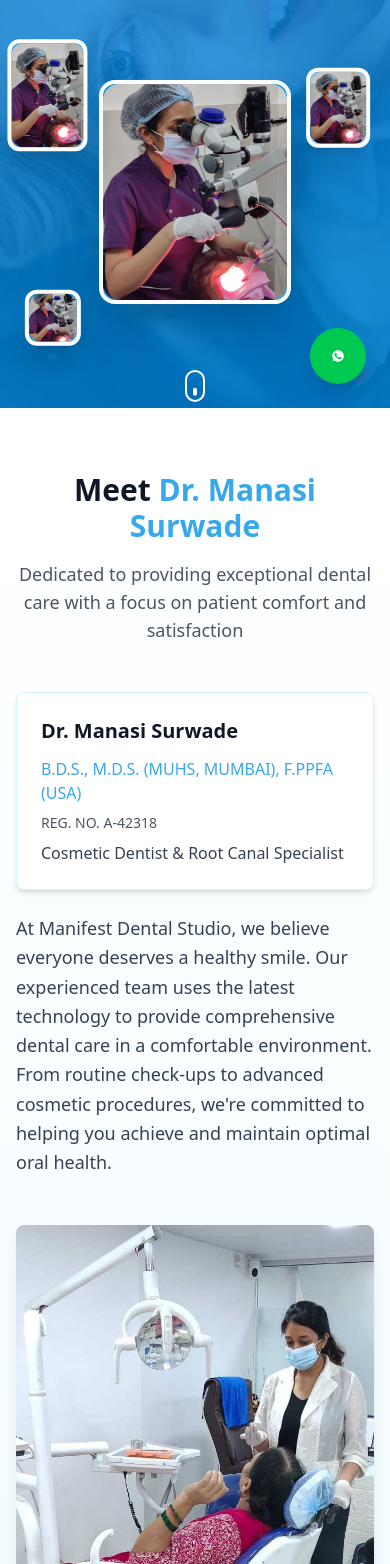
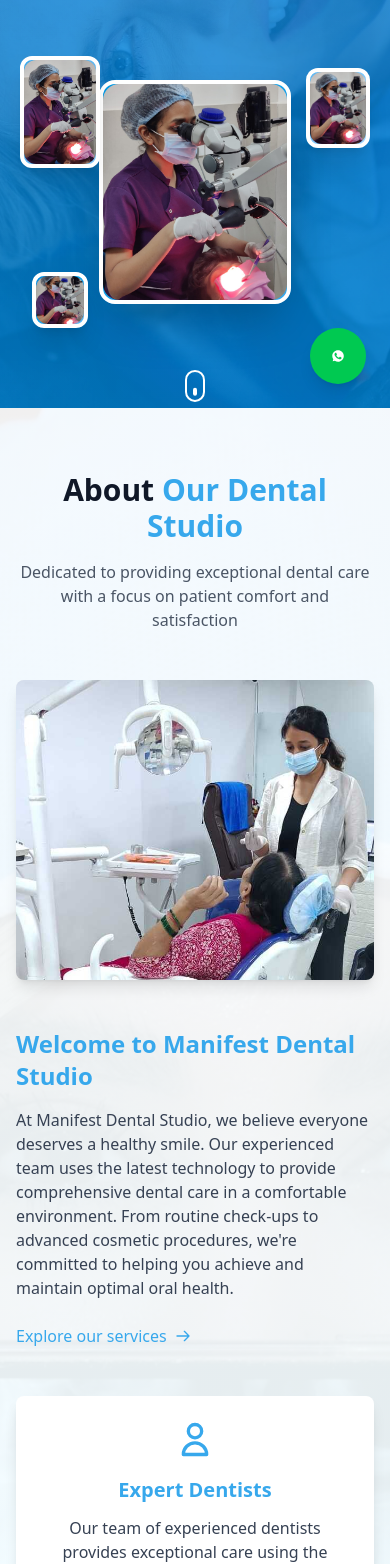
Before and after one commit to AmitDobal/dental-webapp, a React (Vite) app: page / in a window 390 px wide. Shown: the part 436-2000 px from the top of the page. Built offline with nearby package versions, Linux system fonts and the light colour scheme.

Commit message:
Refactor About and Hero components for improved responsiveness and accessibility; enhance animations, adjust layout for better visual consistency, and implement mobile detection for dynamic rendering. Update Header styles for better user interaction and visual feedback on mobile menu button.

```diff
--- a/src/components/home/About.jsx
+++ b/src/components/home/About.jsx
@@ -1,7 +1,6 @@
 import { useState } from "react";
 import { motion } from "framer-motion";
 import { fadeIn, slideUp, staggerContainer } from "../../utils/animations";
-import { clinicInfo } from "../../data/clinicInfo";
 import { aboutData } from "../../data/about";
 
 const getFeatureIcon = (icon) => {
@@ -11,7 +10,8 @@
         className="w-10 h-10 text-primary-600"
         fill="none"
         stroke="currentColor"
-        viewBox="0 0 24 24">
+        viewBox="0 0 24 24"
+        xmlns="http://www.w3.org/2000/svg">
         <path
           strokeLinecap="round"
           strokeLinejoin="round"
@@ -27,7 +27,8 @@
         className="w-10 h-10 text-primary-600"
         fill="none"
         stroke="currentColor"
-        viewBox="0 0 24 24">
+        viewBox="0 0 24 24"
+        xmlns="http://www.w3.org/2000/svg">
         <path
           strokeLinecap="round"
           strokeLinejoin="round"
@@ -43,7 +44,8 @@
         className="w-10 h-10 text-primary-600"
         fill="none"
         stroke="currentColor"
-        viewBox="0 0 24 24">
+        viewBox="0 0 24 24"
+        xmlns="http://www.w3.org/2000/svg">
         <path
           strokeLinecap="round"
           strokeLinejoin="round"
@@ -62,73 +64,96 @@
   const handleImageLoad = () => setImageLoaded(true);
   const handleImageError = () => setImageLoaded(false);
 
+  const textVariants = {
+    hidden: { opacity: 0, y: 20 },
+    visible: { opacity: 1, y: 0 },
+  };
   const cardVariants = {
-    hidden: { opacity: 0, y: 30 },
+    hidden: { opacity: 0, y: 40, scale: 0.97 },
     visible: (i) => ({
       opacity: 1,
       y: 0,
+      scale: 1,
       transition: {
-        delay: i * 0.1,
-        duration: 0.4,
+        delay: i * 0.12,
+        duration: 0.5,
+        type: "spring",
+        stiffness: 120,
+        damping: 16,
       },
     }),
     hover: {
-      scale: 1.02,
-      transition: { duration: 0.2 },
+      scale: 1.04,
+      boxShadow: "0 8px 32px 0 rgba(16, 185, 129, 0.12)",
+      transition: { type: "spring", stiffness: 180, damping: 18 },
+    },
+  };
+
+  const iconVariants = {
+    initial: { scale: 1 },
+    float: {
+      y: [0, -8, 0],
+      transition: { duration: 2.2, repeat: Infinity, ease: "easeInOut" },
+    },
+    hover: {
+      scale: 1.13,
+      y: 0,
+      transition: { type: "spring", stiffness: 300, damping: 18 },
     },
   };
 
   return (
-    <div className="relative w-full bg-gradient-to-b from-white to-primary-50">
-      <div className="container mx-auto px-4 py-16">
+    <div className="relative w-full min-h-[80vh] bg-gradient-to-b from-white to-primary-50 overflow-hidden">
+      {/* Background Image */}
+      <div
+        className="absolute inset-0 w-full h-full bg-[url('/images/about/about-bg.jpg')] bg-cover bg-center opacity-30 z-0"
+        aria-hidden="true"></div>
+      {/* Gradient Overlay */}
+      <div className="absolute inset-0 w-full h-full bg-gradient-to-b from-white/80 to-primary-50/80 z-10"></div>
+      <div className="relative z-20 container mx-auto px-4">
         <motion.div
           initial="initial"
           animate="animate"
-          variants={staggerContainer}>
-          {/* Header */}
+          variants={staggerContainer}
+          className="py-16">
           <motion.div variants={slideUp} className="text-center mb-12">
-            <motion.h2 className="text-3xl sm:text-4xl font-bold text-gray-900 mb-4">
-              Meet{" "}
-              <span className="text-primary-600">{clinicInfo.doctor.name}</span>
+            <motion.h2
+              variants={textVariants}
+              className="text-3xl sm:text-4xl font-bold text-gray-900 mb-4">
+              {aboutData.heading.split(aboutData.highlight)[0]}
+              <span className="text-primary-600">{aboutData.highlight}</span>
+              {aboutData.heading.split(aboutData.highlight)[1]}
             </motion.h2>
-            <motion.p className="text-lg text-gray-600 max-w-2xl mx-auto">
+            <motion.p
+              variants={textVariants}
+              className="text-base sm:text-lg text-gray-600 max-w-3xl mx-auto">
               {aboutData.subheading}
             </motion.p>
           </motion.div>
 
-          <div className="grid grid-cols-1 lg:grid-cols-2 gap-12 items-center mb-16">
-            {/* Doctor Information */}
-            <motion.div variants={slideUp} className="space-y-6">
-              {/* Doctor Credentials */}
-              <div className="bg-white p-6 rounded-lg shadow-md border border-primary-100">
-                <h3 className="text-xl font-semibold text-gray-900 mb-3">
-                  {clinicInfo.doctor.name}
-                </h3>
-                <p className="text-primary-600 font-medium mb-2">
-                  {clinicInfo.doctor.qualifications}
-                </p>
-                <p className="text-gray-600 text-sm mb-2">
-                  {clinicInfo.doctor.registration}
-                </p>
-                <p className="text-gray-700">
-                  {clinicInfo.doctor.specialization}
-                </p>
-              </div>
-
-              {/* About Text */}
-              <p className="text-gray-700 text-lg leading-relaxed">
+          <div className="grid grid-cols-1 md:grid-cols-2 gap-12 items-center mb-12">
+            {/* Left: About Text */}
+            <motion.div
+              variants={slideUp}
+              className="order-2 md:order-1 flex flex-col justify-center">
+              <motion.h3
+                variants={textVariants}
+                className="text-2xl font-semibold text-primary-600 mb-4">
+                Welcome to Manifest Dental Studio
+              </motion.h3>
+              <motion.p
+                variants={textVariants}
+                className="text-gray-700 mb-6 text-base sm:text-lg">
                 {aboutData.aboutText}
-              </p>
-            </motion.div>
-
-            {/* Doctor Image */}
-            <motion.div variants={fadeIn} className="flex justify-center">
-              <div className="bg-gray-100 rounded-lg overflow-hidden shadow-lg w-full max-w-md h-[400px] flex items-center justify-center">
-                {!imageLoaded && (
-                  <div className="text-center">
-                    <div className="w-16 h-16 mx-auto mb-3 bg-primary-100 rounded-full flex items-center justify-center">
-                      <svg
-                        className="w-8 h-8 text-primary-600"
+              </motion.p>
+              <motion.a
+                href="#services"
+                whileHover={{ x: 5 }}
+                whileTap={{ scale: 0.95 }}
+                className="text-primary-600 font-medium hover:text-primary-800 inline-flex items-center group">
+                Explore our services
+                <motion.svg
+                  className="w-4 h-4 ml-2 transform group-hover:translate-x-1 transition-transform"
                   fill="none"
                   stroke="currentColor"
                   viewBox="0 0 24 24">
@@ -136,49 +161,73 @@
                     strokeLinecap="round"
                     strokeLinejoin="round"
                     strokeWidth={2}
-                          d="M16 7a4 4 0 11-8 0 4 4 0 018 0zM12 14a7 7 0 00-7 7h14a7 7 0 00-7-7z"
+                    d="M14 5l7 7m0 0l-7 7m7-7H3"
                   />
-                      </svg>
+                </motion.svg>
+              </motion.a>
+            </motion.div>
+            {/* Right: Clinic Image */}
+            <motion.div
+              variants={fadeIn}
+              className="order-1 md:order-2 flex justify-center">
+              <motion.div
+                whileHover={{ scale: 1.02 }}
+                transition={{ duration: 0.3 }}
+                className="bg-gray-100 rounded-lg overflow-hidden shadow-lg w-full max-w-md h-[300px] sm:h-[400px] flex items-center justify-center">
+                {/* Fallback content for missing images */}
+                <div
+                  className={`w-full h-full flex items-center justify-center ${
+                    imageLoaded ? "hidden" : "block"
+                  }`}>
+                  <span className="text-gray-500 text-lg">Clinic Image</span>
                 </div>
-                    <span className="text-gray-500 font-medium">
-                      {clinicInfo.doctor.name}
-                    </span>
-                  </div>
-                )}
-                <img
+                <motion.img
+                  initial={{ opacity: 0 }}
+                  animate={{ opacity: imageLoaded ? 1 : 0 }}
+                  transition={{ duration: 0.5 }}
                   src={aboutData.image}
-                  alt={clinicInfo.doctor.name}
+                  alt="Manifest Dental Clinic"
                   className={`w-full h-full object-cover ${
                     imageLoaded ? "block" : "hidden"
                   }`}
                   onLoad={handleImageLoad}
                   onError={handleImageError}
                 />
-              </div>
+              </motion.div>
             </motion.div>
           </div>
 
           {/* Features */}
           <motion.div
-            variants={slideUp}
-            className="grid grid-cols-1 md:grid-cols-3 gap-8">
+            variants={staggerContainer}
+            className="grid grid-cols-1 sm:grid-cols-2 lg:grid-cols-3 gap-6 sm:gap-8">
             {aboutData.features.map((feature, index) => (
               <motion.div
-                key={feature.title}
+                key={index}
+                custom={index}
                 variants={cardVariants}
                 initial="hidden"
-                whileInView="visible"
+                animate="visible"
                 whileHover="hover"
-                viewport={{ once: true }}
-                custom={index}
-                className="bg-white p-6 rounded-lg shadow-md border border-primary-100 text-center">
-                <div className="flex justify-center mb-4">
+                className="bg-white p-6 rounded-lg shadow-lg hover:shadow-xl transition-all duration-300 text-center h-full">
+                <motion.div
+                  variants={iconVariants}
+                  initial="initial"
+                  animate="float"
+                  whileHover="hover"
+                  className="flex justify-center mb-4">
                   {getFeatureIcon(feature.icon)}
-                </div>
-                <h3 className="text-xl font-semibold text-gray-900 mb-3">
+                </motion.div>
+                <motion.h3
+                  variants={textVariants}
+                  className="font-semibold text-xl text-primary-600 mb-3">
                   {feature.title}
-                </h3>
-                <p className="text-gray-600">{feature.description}</p>
+                </motion.h3>
+                <motion.p
+                  variants={textVariants}
+                  className="text-gray-700 text-base sm:text-lg">
+                  {feature.description}
+                </motion.p>
               </motion.div>
             ))}
           </motion.div>
--- a/src/components/home/Hero.jsx
+++ b/src/components/home/Hero.jsx
@@ -1,3 +1,4 @@
+import { useState, useEffect } from "react";
 import { motion } from "framer-motion";
 import Button from "../common/Button";
 import { fadeIn, slideUp, staggerContainer } from "../../utils/animations";
@@ -18,14 +19,93 @@
   "Transforming Smiles, Transforming Lives",
 ];
 
-const LeftSection = () => (
-  <motion.div
-    initial="initial"
-    animate="animate"
-    variants={staggerContainer}
-    className="text-white">
+const LeftSection = ({ isMobile }) => {
+  // Scroll-triggered animation variants similar to About.jsx
+  const headerVariants = {
+    hidden: { opacity: 0, y: isMobile ? -20 : -50 },
+    visible: {
+      opacity: 1,
+      y: 0,
+      transition: {
+        duration: isMobile ? 0.4 : 0.6,
+        ease: "easeOut",
+      },
+    },
+  };
+
+  const slideUpVariants = {
+    hidden: { opacity: 0, y: isMobile ? 20 : 30 },
+    visible: {
+      opacity: 1,
+      y: 0,
+      transition: {
+        duration: isMobile ? 0.3 : 0.6,
+        ease: "easeOut",
+      },
+    },
+  };
+
+  const buttonsVariants = {
+    hidden: { opacity: 0, y: isMobile ? 15 : 20 },
+    visible: {
+      opacity: 1,
+      y: 0,
+      transition: {
+        duration: isMobile ? 0.4 : 0.6,
+        delay: isMobile ? 0.2 : 0.3,
+        ease: "easeOut",
+      },
+    },
+  };
+
+  const ratingVariants = {
+    hidden: { opacity: 0, y: isMobile ? 15 : 20 },
+    visible: {
+      opacity: 1,
+      y: 0,
+      transition: {
+        duration: isMobile ? 0.4 : 0.6,
+        delay: isMobile ? 0.3 : 0.4,
+        ease: "easeOut",
+      },
+    },
+  };
+
+  const starVariants = {
+    hidden: { opacity: 0, scale: 0 },
+    visible: (i) => ({
+      opacity: 1,
+      scale: 1,
+      transition: {
+        delay: isMobile ? i * 0.05 + 0.4 : i * 0.1 + 0.5,
+        duration: isMobile ? 0.2 : 0.3,
+        type: isMobile ? "tween" : "spring",
+        stiffness: 200,
+      },
+    }),
+  };
+
+  const textFadeVariants = {
+    hidden: { opacity: 0, y: isMobile ? 10 : 15 },
+    visible: (delay) => ({
+      opacity: 1,
+      y: 0,
+      transition: {
+        delay: isMobile ? delay + 0.5 : delay + 0.6,
+        duration: isMobile ? 0.2 : 0.3,
+        ease: "easeOut",
+      },
+    }),
+  };
+
+  return (
+    <div className="text-white">
+      {/* Main Heading with Typewriter */}
       <motion.h1
-      variants={slideUp}
+        variants={headerVariants}
+        initial="hidden"
+        whileInView="visible"
+        viewport={{ once: true, amount: isMobile ? 0.1 : 0.3 }}
         className="text-3xl sm:text-4xl md:text-5xl lg:text-6xl font-bold mb-4 sm:mb-6 min-h-[3rem] sm:min-h-[4rem] lg:min-h-[4.5rem]">
         <span className="text-primary-100 block">
           <Typewriter
@@ -33,19 +113,29 @@
             loop={0}
             cursor
             cursorStyle="|"
-          typeSpeed={60}
-          deleteSpeed={40}
-          delaySpeed={1800}
+            typeSpeed={isMobile ? 80 : 60}
+            deleteSpeed={isMobile ? 60 : 40}
+            delaySpeed={isMobile ? 1500 : 1800}
           />
         </span>
       </motion.h1>
+
+      {/* Subheading */}
       <motion.p
-      variants={slideUp}
+        variants={slideUpVariants}
+        initial="hidden"
+        whileInView="visible"
+        viewport={{ once: true, amount: isMobile ? 0.1 : 0.3 }}
         className="text-lg sm:text-xl md:text-2xl text-primary-100 mb-6 sm:mb-8">
         Creating healthy, beautiful smiles for life
       </motion.p>
+
+      {/* Buttons */}
       <motion.div
-      variants={staggerContainer}
+        variants={buttonsVariants}
+        initial="hidden"
+        whileInView="visible"
+        viewport={{ once: true, amount: isMobile ? 0.1 : 0.3 }}
         className="flex flex-col sm:flex-row gap-3 sm:gap-4">
         <Button
           onClick={() =>
@@ -65,17 +155,23 @@
           Connect Now
         </Button>
       </motion.div>
+
       {/* Rating Section */}
       <motion.div
-      variants={fadeIn}
+        variants={ratingVariants}
+        initial="hidden"
+        whileInView="visible"
+        viewport={{ once: true, amount: isMobile ? 0.1 : 0.3 }}
         className="mt-8 sm:mt-12 flex items-center gap-4">
         <div className="flex items-center">
           {[...Array(5)].map((_, i) => (
             <motion.svg
               key={i}
-            initial={{ scale: 0 }}
-            animate={{ scale: 1 }}
-            transition={{ delay: i * 0.1 }}
+              variants={starVariants}
+              initial="hidden"
+              whileInView="visible"
+              viewport={{ once: true }}
+              custom={i}
               className="w-5 h-5 sm:w-6 sm:h-6 text-yellow-400"
               fill="currentColor"
               viewBox="0 0 20 20">
@@ -85,29 +181,34 @@
         </div>
         <div>
           <motion.p
-          initial={{ opacity: 0, y: 20 }}
-          animate={{ opacity: 1, y: 0 }}
-          transition={{ delay: 0.5 }}
+            variants={textFadeVariants}
+            initial="hidden"
+            whileInView="visible"
+            viewport={{ once: true }}
+            custom={0}
             className="text-base sm:text-lg font-semibold">
             5.0
           </motion.p>
           <motion.p
-          initial={{ opacity: 0, y: 20 }}
-          animate={{ opacity: 1, y: 0 }}
-          transition={{ delay: 0.6 }}
+            variants={textFadeVariants}
+            initial="hidden"
+            whileInView="visible"
+            viewport={{ once: true }}
+            custom={0.1}
             className="text-xs sm:text-sm text-primary-200">
             Based On 200+ Reviews
           </motion.p>
         </div>
       </motion.div>
-  </motion.div>
+    </div>
   );
+};
 
-const RightSection = () => (
+const RightSection = ({ isMobile }) => (
   <motion.div
-    initial={{ opacity: 0, scale: 0.8 }}
+    initial={{ opacity: 0, scale: isMobile ? 1 : 0.8 }}
     animate={{ opacity: 1, scale: 1 }}
-    transition={{ duration: 0.8 }}
+    transition={{ duration: isMobile ? 0.4 : 0.8 }}
     className="relative w-full flex justify-center items-center mt-6 sm:mt-8 lg:mt-0 min-h-[280px] sm:min-h-[320px] md:min-h-[400px]">
     <div className="relative w-full h-[280px] sm:h-[320px] md:h-[400px] lg:h-[500px] flex items-center justify-center">
       {/* Central Big Image */}
@@ -116,6 +217,8 @@
           src="/images/hero/dental-image1.jpeg"
           alt="Main dental procedure"
           className="w-full h-full object-cover rounded-2xl"
+          loading={isMobile ? "eager" : "lazy"}
+          decoding="async"
         />
       </div>
       {/* Floating Card 1 - Top Left */}
@@ -123,13 +226,17 @@
         src="/images/hero/dental-image2.jpeg"
         alt="Floating dental 1"
         className="absolute left-1 top-1 sm:left-2 sm:top-2 w-20 h-28 sm:w-24 sm:h-32 md:w-28 md:h-36 from-primary-600 to-primary-400"
-        animate={{ y: [0, -20, 0], x: [0, -15, 0] }}
-        transition={{
+        animate={isMobile ? {} : { y: [0, -20, 0], x: [0, -15, 0] }}
+        transition={
+          isMobile
+            ? {}
+            : {
                 duration: 5,
                 repeat: Infinity,
                 ease: "easeInOut",
                 delay: 0,
-        }}
+              }
+        }
         zIndex="z-10"
       />
       {/* Floating Card 2 - Top Right */}
@@ -137,13 +244,17 @@
         src="/images/hero/dental-image3.jpeg"
         alt="Floating dental 2"
         className="absolute right-1 top-4 sm:right-2 sm:top-6 w-16 h-20 sm:w-20 sm:h-24 md:w-24 md:h-28 from-primary-500 to-primary-300"
-        animate={{ y: [0, -20, 0], x: [0, 20, 0] }}
-        transition={{
+        animate={isMobile ? {} : { y: [0, -20, 0], x: [0, 20, 0] }}
+        transition={
+          isMobile
+            ? {}
+            : {
                 duration: 6,
                 repeat: Infinity,
                 ease: "easeInOut",
                 delay: 1,
-        }}
+              }
+        }
         zIndex="z-10"
       />
       {/* Floating Card 3 - Bottom Left */}
@@ -151,13 +262,17 @@
         src="/images/hero/dental-image4.jpeg"
         alt="Floating dental 3"
         className="absolute left-4 sm:left-6 md:left-8 bottom-1 sm:bottom-2 w-14 h-14 sm:w-16 sm:h-16 md:w-20 md:h-20 from-primary-800 to-primary-500"
-        animate={{ y: [0, 25, 0], x: [0, -10, 0] }}
-        transition={{
+        animate={isMobile ? {} : { y: [0, 25, 0], x: [0, -10, 0] }}
+        transition={
+          isMobile
+            ? {}
+            : {
                 duration: 7,
                 repeat: Infinity,
                 ease: "easeInOut",
                 delay: 2,
-        }}
+              }
+        }
         zIndex="z-10"
       />
     </div>
@@ -165,6 +280,19 @@
 );
 
 const Hero = () => {
+  const [isMobile, setIsMobile] = useState(false);
+
+  useEffect(() => {
+    const checkMobile = () => {
+      setIsMobile(window.innerWidth < 768);
+    };
+
+    checkMobile();
+    window.addEventListener("resize", checkMobile);
+
+    return () => window.removeEventListener("resize", checkMobile);
+  }, []);
+
   return (
     <div className="relative min-h-screen bg-gradient-to-b from-primary-900 to-primary-800 overflow-hidden">
       {/* Background Image */}
@@ -179,22 +307,22 @@
       {/* Content */}
       <div className="relative z-10 container mx-auto px-4 pt-20 sm:pt-24 md:pt-28 lg:pt-16 pb-8 sm:pb-12 lg:pb-16 min-h-screen flex items-center">
         <div className="grid grid-cols-1 lg:grid-cols-2 gap-8 sm:gap-10 lg:gap-12 items-center w-full">
-          <LeftSection />
-          <RightSection />
+          <LeftSection isMobile={isMobile} />
+          <RightSection isMobile={isMobile} />
         </div>
       </div>
       {/* Scroll Indicator */}
       <motion.div
         initial={{ opacity: 0 }}
         animate={{ opacity: 1 }}
-        transition={{ delay: 1 }}
+        transition={{ delay: isMobile ? 0.5 : 1 }}
         className="absolute bottom-4 sm:bottom-6 lg:bottom-8 left-1/2 transform -translate-x-1/2">
         <motion.div
           animate={{
             y: [0, 10, 0],
           }}
           transition={{
-            duration: 1.5,
+            duration: isMobile ? 1 : 1.5,
             repeat: Infinity,
             ease: "easeInOut",
           }}
@@ -204,7 +332,7 @@
               y: [0, 12, 0],
             }}
             transition={{
-              duration: 1.5,
+              duration: isMobile ? 1 : 1.5,
               repeat: Infinity,
               ease: "easeInOut",
             }}
--- a/src/components/layout/Header.jsx
+++ b/src/components/layout/Header.jsx
@@ -81,8 +81,10 @@
 
           {/* Mobile Menu Button */}
           <button
-            className={`md:hidden p-2 rounded-md focus:outline-none ${
-              isScrolled ? "text-gray-700" : "text-white"
+            className={`md:hidden p-2 rounded-md focus:outline-none transition-all duration-300 ${
+              isScrolled
+                ? "text-gray-700 hover:bg-gray-100"
+                : "text-white bg-black/20 hover:bg-black/30 backdrop-blur-sm border border-white/20"
             }`}
             onClick={handleMobileMenuToggle}
             onKeyDown={handleKeyDown}
```
Lines whose indentation alone changed are shown as unchanged.
